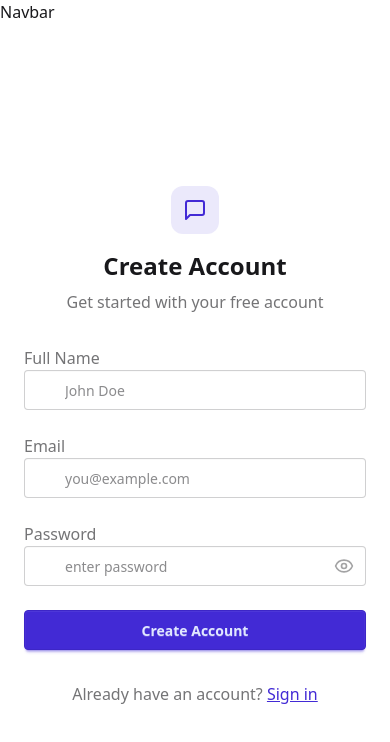
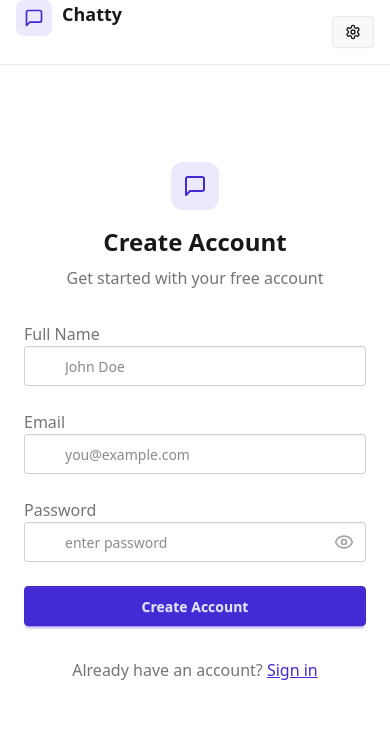
Before and after one commit to xml-sem2/Chatty_ChatApp, a React (Vite) app in the folder frontend/: page /signup in a window 390 px wide. Shown: the top 742 px of the page. Built offline with nearby package versions, Linux system fonts and the light colour scheme; no server answers.

Commit message:
Add Navbar with authentication, navigation, and logout functionality

```diff
--- a/frontend/src/components/Navbar.jsx
+++ b/frontend/src/components/Navbar.jsx
@@ -1,10 +1,53 @@
 import React from 'react'
+import { useAuthStore } from '../store/useAuthStore';
+import { Link } from 'react-router-dom';
+import { LogOut, MessageSquare, Settings, User } from 'lucide-react';
 
 const Navbar = () => {
+  const { logout, authUser} = useAuthStore();
 
-  return (
-    <div>Navbar</div>
-  )
+return (
+<header
+  className="bg-base-100 border-b border-base-300 fixed w-full top-0 2-40
+backdrop-blur-lg"
+>
+<div className="container mx-auto px-4 h-16">
+  <div className="flex itens-center justify-between h-full">
+    <div className="flex itens-center gap-8">
+     <Link to="/" className="flex itens-center gap-2.5 hover:opacity-80 transition-all">
+      <div className="size-9 rounded-lg bg-primary/10 flex items-center justify-center">
+       <MessageSquare className="w-5 h-5 text-primary" />
+     </div>
+     <h1 className="text-lg font-bold">Chatty</h1>
+    </Link>
+  </div>
+<div className="flex items-center gap-2">
+  <Link
+  to={"/settings"}
+  className={`btn btn-sm gap-2 transition-colors`}
+  >
+    <Settings className="w-4 h-4"/>
+    <span className='hidden sm:inline'>Settings</span>
+  </Link>
+
+  {authUser && (
+    <>
+     <Link to={"/profile"} className={`btn btn-sm gap-2`}>
+       <User className="size-5" />
+       <span className="hidden sm:">Profile</span>
+      </Link>
+
+     <button className="flex gap-2 items-center" onClick={logout}>
+      <LogOut className="size-5" />
+      <span className="hidden sm:">Logout</span>
+    </button>
+</>
+)}
+</div>
+</div>
+</div>
+</header>
+);
 }
 
 export default Navbar
--- a/frontend/src/store/useAuthStore.js
+++ b/frontend/src/store/useAuthStore.js
@@ -1,6 +1,7 @@
 import { Await } from "react-router-dom";
 import {create} from "zustand";
 import { axiosInstance } from "../lib/axios.js";
+import toast from "react-hot-toast";
 
 export const useAuthStore=create((set)=>({
     authUser: null,
@@ -34,4 +35,15 @@
       set({isSigningUp : false});
    }
   },
+
+
+  logout: async() => {
+   try {
+      await axiosInstance.post("/auth/logout");
+      set({authUser:null});
+      toast.success("Logged out successfully");
+   } catch (error) {
+      toast.error(error.response.data.message);
+   }
+  }
 }));
```
